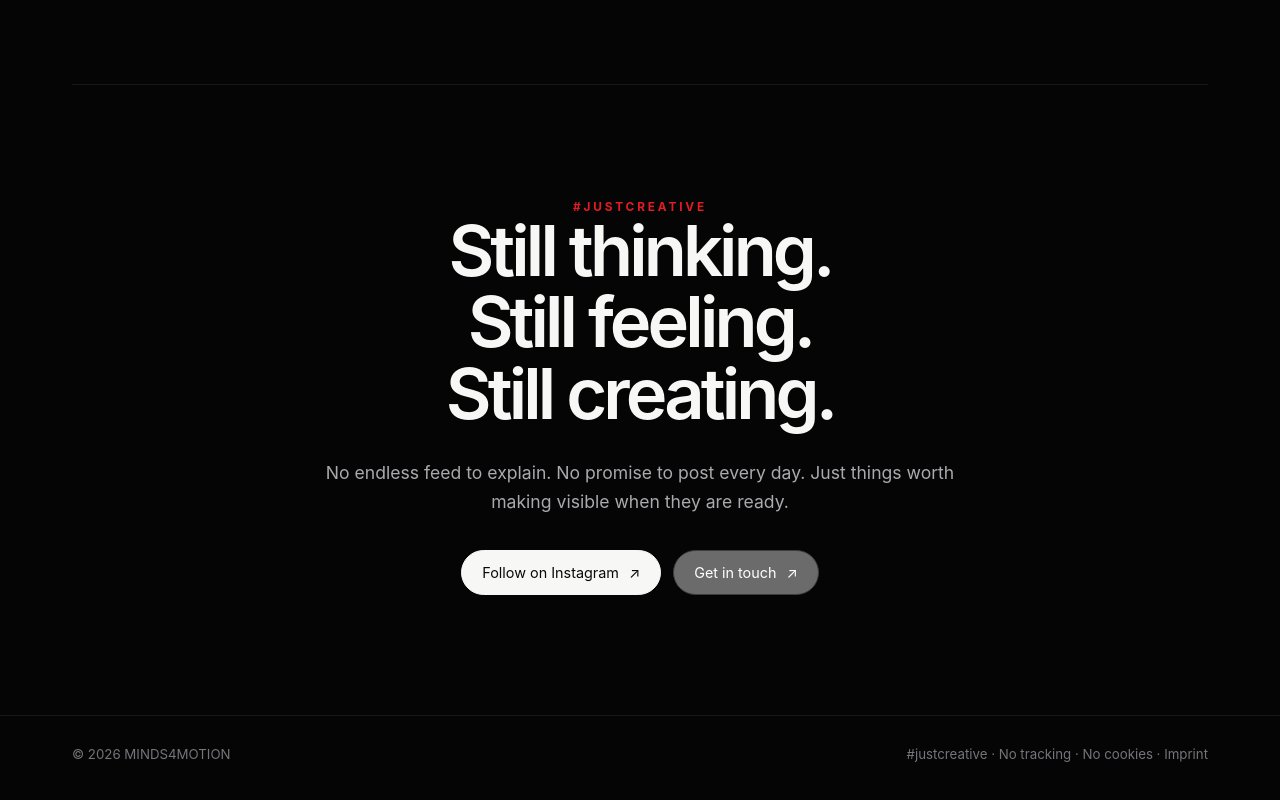
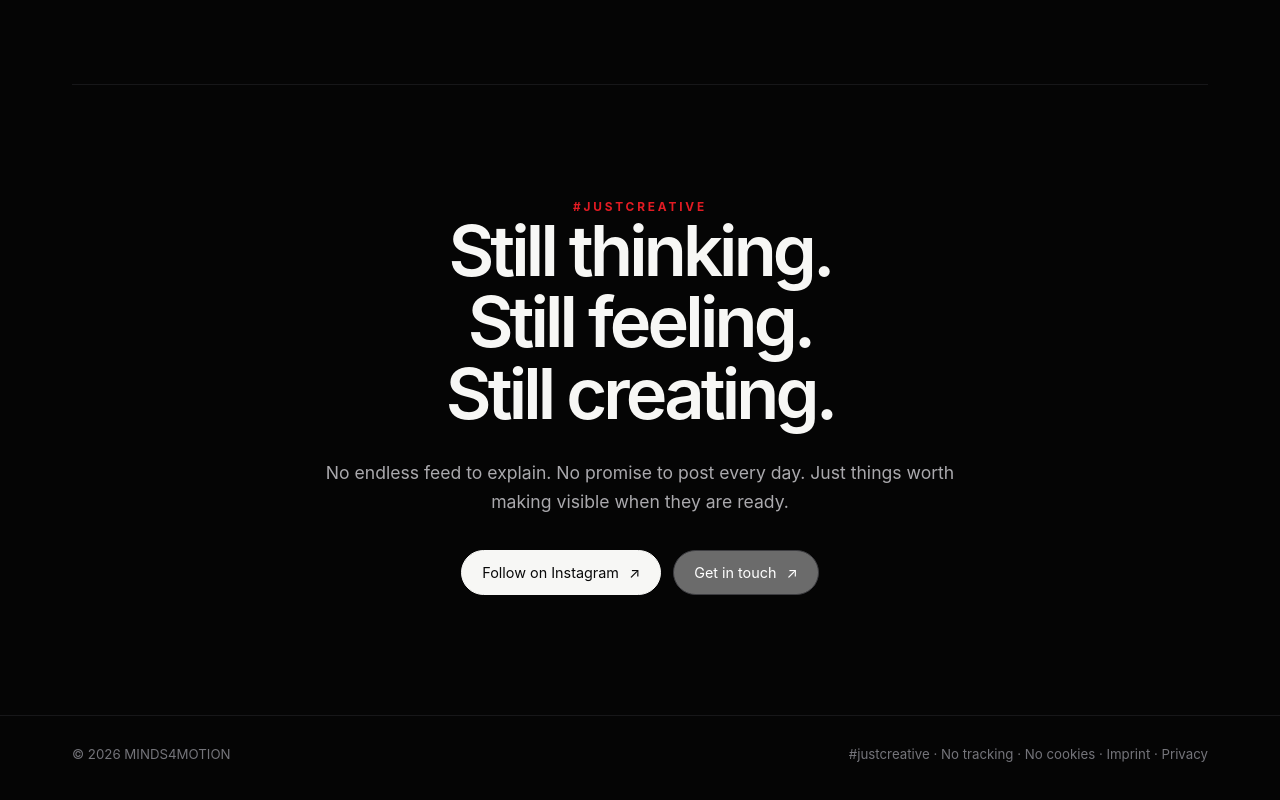
Before and after one commit to rwmt95ny9r-gif/minds4motion-website, a plain HTML site: page index.html in a window 1280 px wide. Shown: the part 6307-7107 px from the top of the page. Drawn offline with Linux system fonts and the light colour scheme.

Commit message:
Link Privacy Policy from footer

```diff
--- a/index.html
+++ b/index.html
@@ -324,7 +324,7 @@
     <svg viewBox="0 0 24 24" fill="none" aria-hidden="true"><path d="m6 14 6-6 6 6" stroke="currentColor" stroke-width="1.8" stroke-linecap="round" stroke-linejoin="round"/></svg>
   </button>
 
-  <footer><div class="wrap footer-inner"><span>© <span id="year">2026</span> MINDS4MOTION</span><span>#justcreative · No tracking · No cookies · <a href="imprint.html">Imprint</a></span></div></footer>
+  <footer><div class="wrap footer-inner"><span>© <span id="year">2026</span> MINDS4MOTION</span><span>#justcreative · No tracking · No cookies · <a href="imprint.html">Imprint</a> · <a href="privacy.html">Privacy</a></span></div></footer>
   <script>
     document.getElementById('year').textContent = new Date().getFullYear();
 
```
